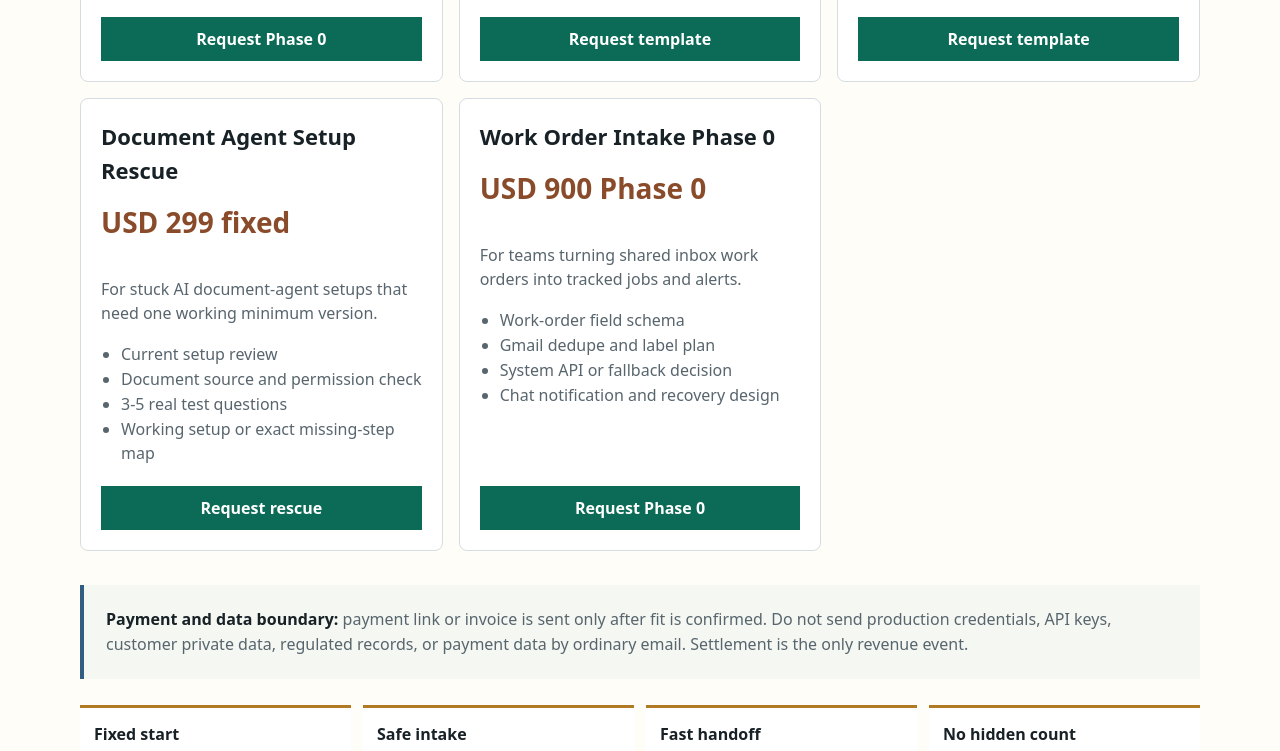
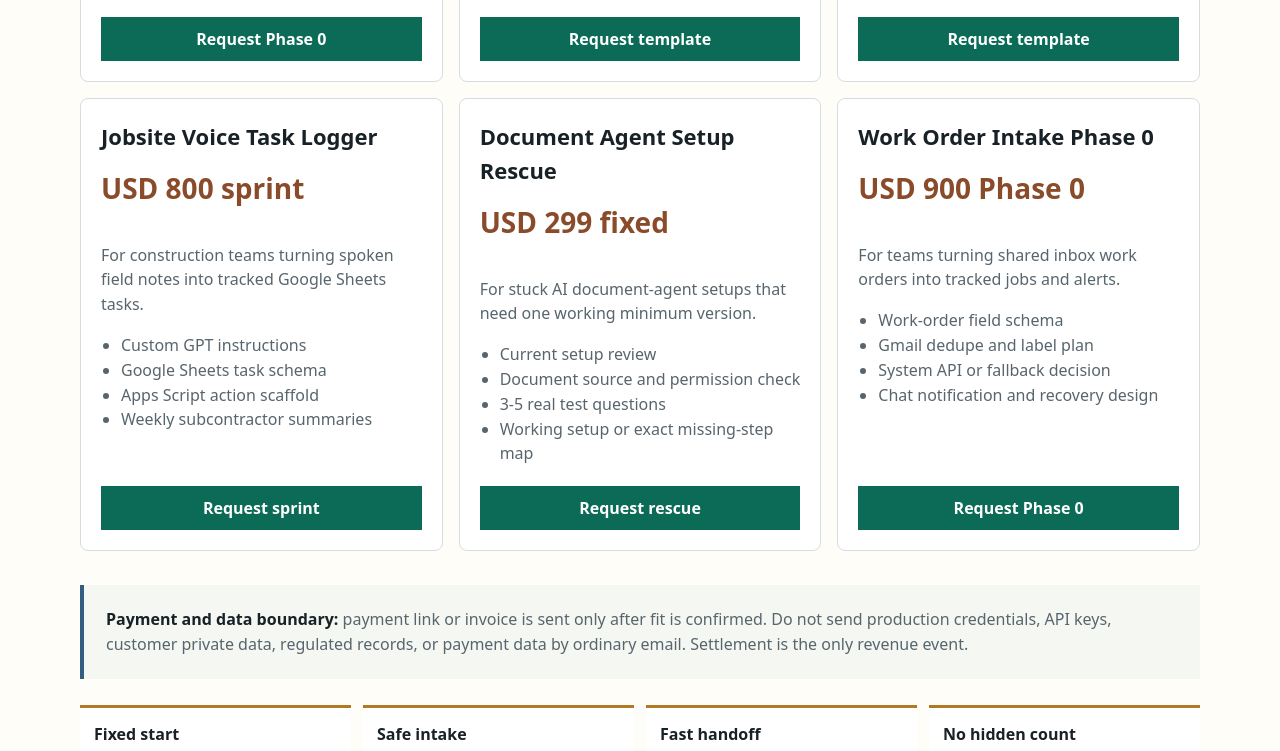
Before and after one commit to anonymusk7/codex10k-workflow-recovery, a plain HTML site: page workflow-recovery-sprints.html in a window 1280 px wide. Shown: the part 1362-2113 px from the top of the page. Drawn offline with Linux system fonts and the light colour scheme.

Commit message:
Add jobsite voice task logger offer

```diff
--- a/workflow-recovery-sprints.html
+++ b/workflow-recovery-sprints.html
@@ -173,7 +173,7 @@
       <div>
         <div class="eyebrow">Fixed-scope automation rescue</div>
         <h1>Workflow recovery sprints for teams that already know what hurts.</h1>
-        <p class="lede">Small paid packages for broken automations, messy CRM exports, payment reconciliation, AI summary digests, membership onboarding, and AI research workflows. Each starts with safe evidence, clear acceptance checks, and no credentials by ordinary email.</p>
+        <p class="lede">Small paid packages for broken automations, messy CRM exports, payment reconciliation, AI summary digests, jobsite task logging, membership onboarding, and AI research workflows. Each starts with safe evidence, clear acceptance checks, and no credentials by ordinary email.</p>
       </div>
       <div class="workflow" aria-label="Delivery flow">
         <div class="workflow-row">
@@ -271,6 +271,19 @@
       </article>
 
       <article class="offer">
+        <h2>Jobsite Voice Task Logger</h2>
+        <div class="price">USD 800 sprint</div>
+        <p>For construction teams turning spoken field notes into tracked Google Sheets tasks.</p>
+        <ul class="push">
+          <li>Custom GPT instructions</li>
+          <li>Google Sheets task schema</li>
+          <li>Apps Script action scaffold</li>
+          <li>Weekly subcontractor summaries</li>
+        </ul>
+        <a class="button" href="mailto:nanznakul@gmail.com?subject=Request%3A%20Jobsite%20Voice%20Task%20Logger&body=Current%20jobsite%20task%20tracking%20method%3A%0ANumber%20of%20active%20projects%3A%0AWho%20speaks%20or%20types%20field%20notes%3A%0AGoogle%20Sheet%20or%20workspace%20available%3A%0AWeekly%20summary%20recipients%3A%0ASafe%20sample%20notes%20available%3A%0A">Request sprint</a>
+      </article>
+
+      <article class="offer">
         <h2>Document Agent Setup Rescue</h2>
         <div class="price">USD 299 fixed</div>
         <p>For stuck AI document-agent setups that need one working minimum version.</p>
```
